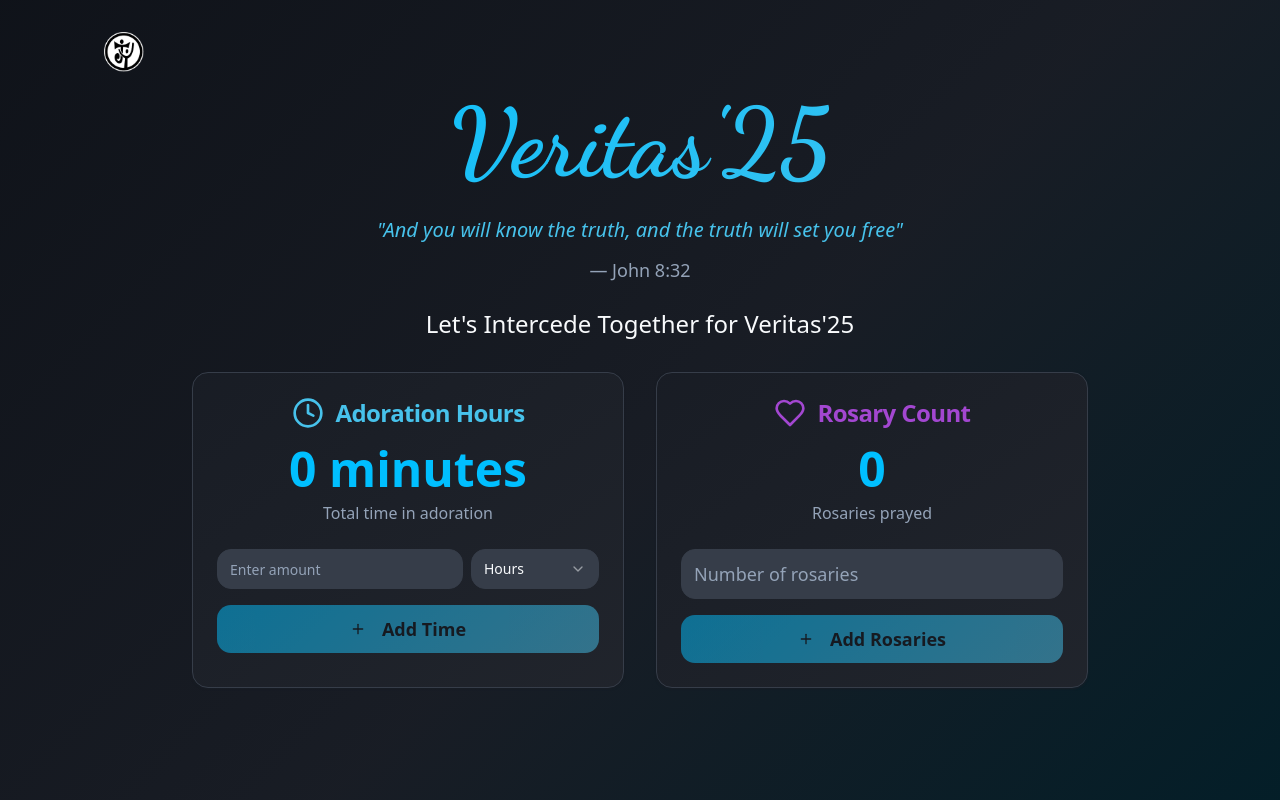
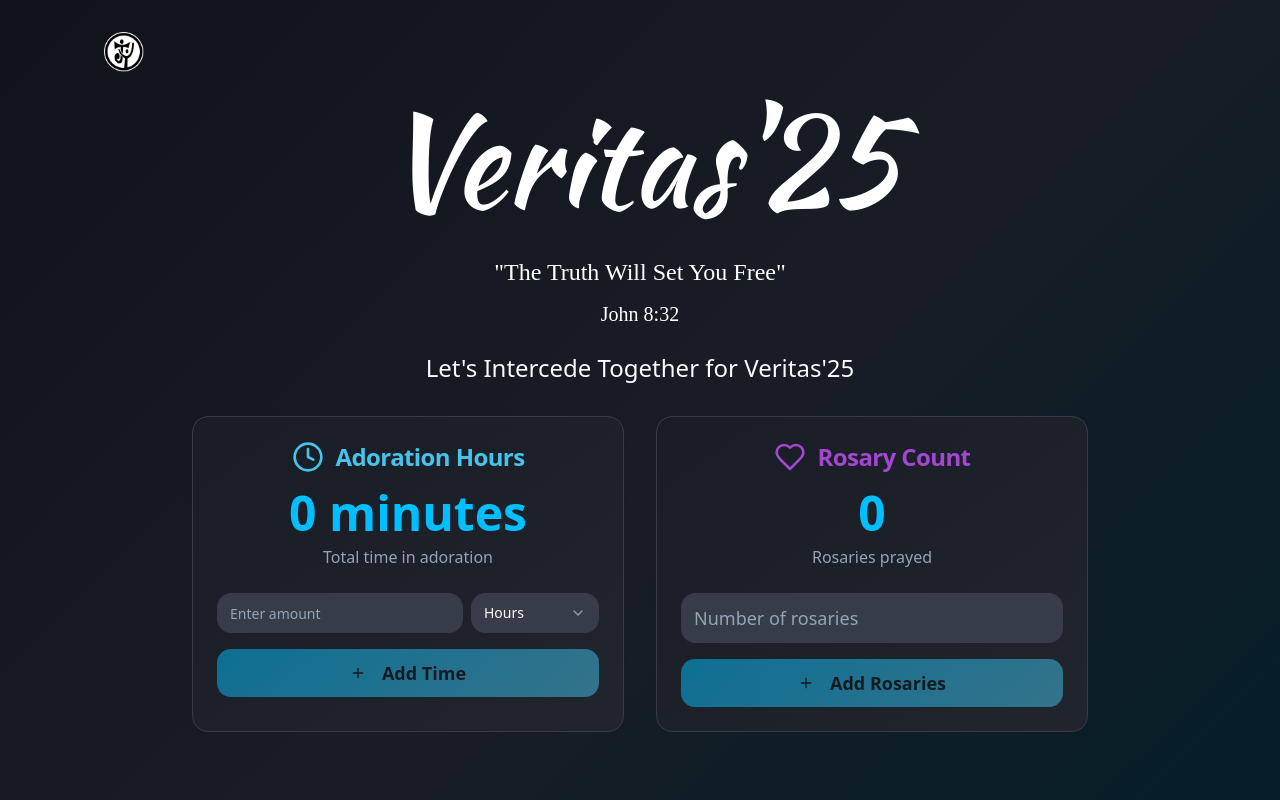
Before and after one commit to joshnajojo12/veritas-prayer-pulse, a React (Vite) app: page / in a window 1280 px wide. Shown: the top 800 px of the page. Built offline with nearby package versions, Linux system fonts and the light colour scheme; no server answers; the database is empty; the HTML template or start-up script is replaced by a standard one.

Commit message:
Update header to match poster design

```diff
--- a/src/components/PrayerHeader.tsx
+++ b/src/components/PrayerHeader.tsx
@@ -31,8 +31,8 @@ const PrayerHeader = () => {
 
         <div className="text-center">
           <h1
-            className="text-4xl sm:text-5xl md:text-7xl lg:text-8xl font-black bg-gradient-primary bg-clip-text text-transparent mb-4 md:mb-6"
-            style={{ fontFamily: 'Dancing Script, Brush Script MT, cursive' }}
+            className="text-6xl sm:text-7xl md:text-8xl lg:text-9xl font-normal text-white mb-6 md:mb-8"
+            style={{ fontFamily: 'Kaushan Script, cursive' }}
           >
             Veritas'25
           </h1>
@@ -44,11 +44,11 @@ const PrayerHeader = () => {
                 : 'opacity-0 translate-y-8'
             }`}
           >
-            <p className="text-base sm:text-lg md:text-xl text-prayer-accent italic mb-2 md:mb-3 font-light px-2">
-              "And you will know the truth, and the truth will set you free"
+            <p className="text-lg sm:text-xl md:text-2xl text-white mb-2 md:mb-3 font-normal px-2" style={{ fontFamily: 'serif' }}>
+              "The Truth Will Set You Free"
             </p>
-            <p className="text-sm sm:text-base md:text-lg text-muted-foreground mb-4 md:mb-6 px-2">
-              — John 8:32
+            <p className="text-base sm:text-lg md:text-xl text-white mb-4 md:mb-6 px-2" style={{ fontFamily: 'serif' }}>
+              John 8:32
             </p>
           </div>
 
--- a/src/index.css
+++ b/src/index.css
@@ -1,4 +1,6 @@
 @import url('https://fonts.googleapis.com/css2?family=Dancing+Script:wght@400;500;600;700&display=swap');
+@import url('https://fonts.googleapis.com/css2?family=Amatic+SC:wght@400;700&display=swap');
+@import url('https://fonts.googleapis.com/css2?family=Kaushan+Script&display=swap');
 
 @tailwind base;
 @tailwind components;
```
